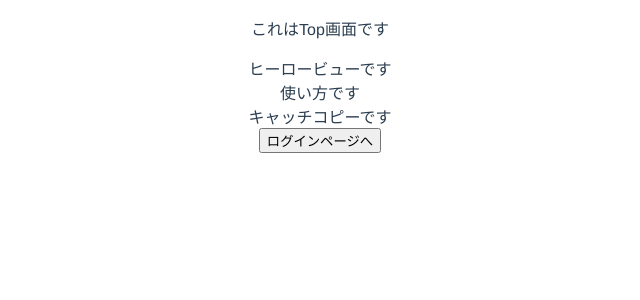
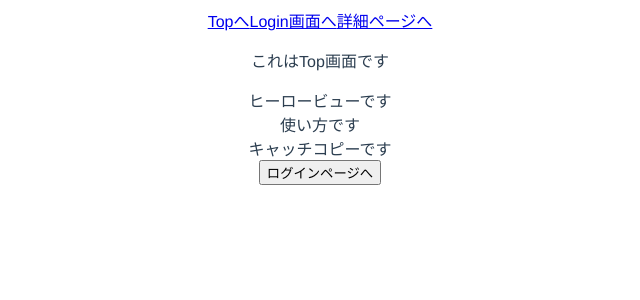
Before and after one commit to K-Yuki1019/backet-list, a Vue app: page / in a window 1280 px wide. Shown: the top 300 px of the page, without its empty margins (320-960 px from the left). Built offline with nearby package versions, Linux system fonts and the light colour scheme.

Commit message:
add(App): 全ページ共有のヘッダーを追加

```diff
--- a/src/App.vue
+++ b/src/App.vue
@@ -1,5 +1,10 @@
 <template>
   <div id="app">
+    <div class="header">
+      <router-link to="/">Topへ</router-link>
+      <router-link to="/login">Login画面へ</router-link>
+      <router-link to="/about">詳細ページへ</router-link>
+    </div>
     <router-view />
   </div>
 </template>
```
